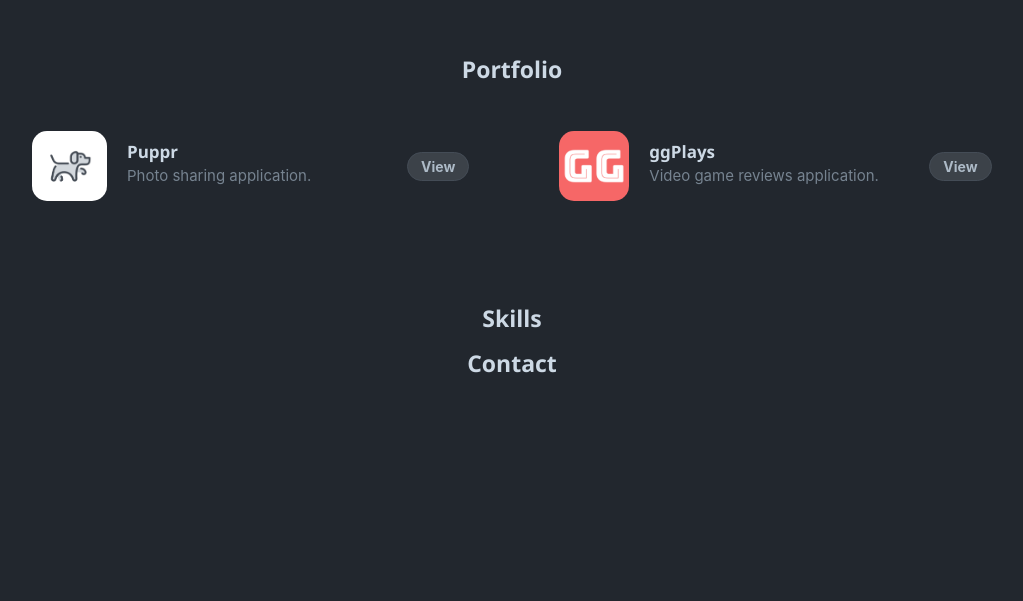
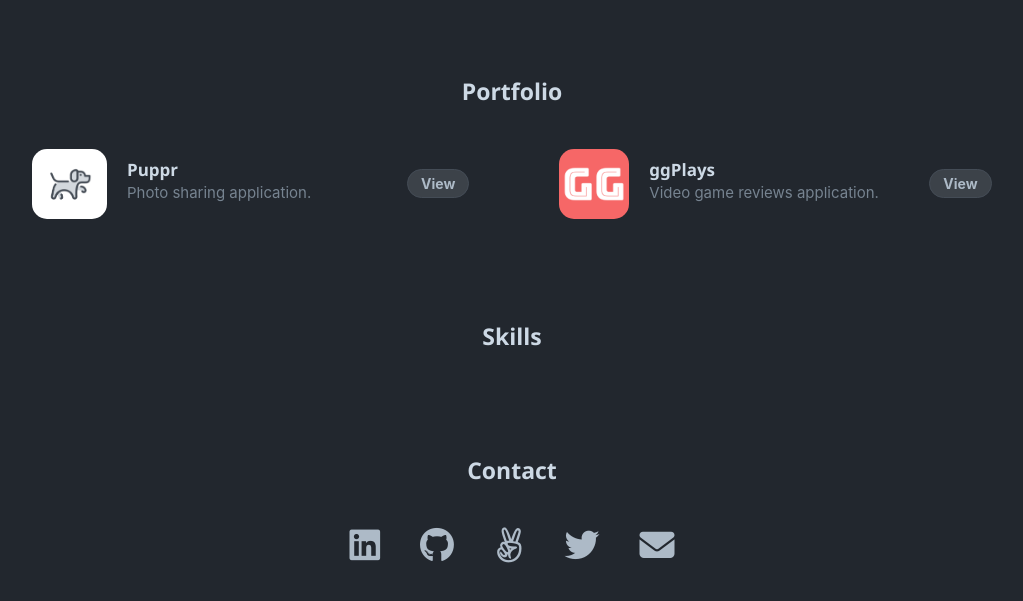
Before and after one commit to trnle/trnle.github.io, a React (Create React App) app: page / in a window 1280 px wide. Shown: the part 571-1172 px from the top of the page, without its empty margins (128-1151 px from the left). Before the commit the page ends 961 px from the top, so only its background shows below. Built offline with nearby package versions, Linux system fonts and the light colour scheme.

Commit message:
Contact icons

```diff
--- a/public/index.html
+++ b/public/index.html
@@ -11,6 +11,7 @@
       content="Web site created using create-react-app"
     />
     <title>Tran Le</title>
+    <script src="https://kit.fontawesome.com/f7da87194d.js" crossorigin="anonymous"></script>
   </head>
   <body>
     <noscript>You need to enable JavaScript to run this app.</noscript>
--- a/src/components/AboutMe/AboutMe.css
+++ b/src/components/AboutMe/AboutMe.css
@@ -1,4 +1,4 @@
 #about-me {
   margin-top: 100px;
-
+  margin-bottom: 100px;
 }
--- a/src/components/AboutMe/index.js
+++ b/src/components/AboutMe/index.js
@@ -4,7 +4,7 @@ function AboutMe() {
   return (
     <div id='about-me'>
       <div id='test'>
-        <p>Hi, I'm Tran!</p>
+        <h2>Hi, I'm Tran!</h2>
       </div>
     </div>
   )
--- /dev/null
+++ b/src/components/Contact/Contact.css
@@ -0,0 +1,24 @@
+#contact {
+  /* margin-bottom: 100px; */
+  margin: 0 100px 100px;
+}
+
+#contact h3 {
+  margin-bottom: 40px;
+}
+
+#contact-links {
+  display: flex;
+  justify-content: center;
+
+}
+
+.fab, .fas {
+  font-size: 35px;
+  margin: 0 20px;
+}
+
+.fab:hover, .fas:hover {
+  transition-duration: 0.3s;
+  color: #77828f;
+}
--- a/src/components/Contact/index.js
+++ b/src/components/Contact/index.js
@@ -1,7 +1,26 @@
+import './Contact.css';
+
 function Contact() {
   return (
     <div id='contact'>
       <h3>Contact</h3>
+      <div id='contact-links'>
+        <a href='https://www.linkedin.com/in/trnle'>
+          <i className='fab fa-linkedin'></i>
+        </a>
+        <a href='https://github.com/trnle_'>
+          <i className='fab fa-github'></i>
+        </a>
+        <a href='https://angel.co/u/tran-le-5'>
+          <i className='fab fa-angellist'></i>
+        </a>
+        <a href='https://twitter.com/tranle_'>
+          <i className='fab fa-twitter'></i>
+        </a>
+        <a href='mailto:tranle97@gmail.com'>
+          <i className='fas fa-envelope'></i>
+        </a>
+      </div>
     </div>
   )
 }
--- a/src/components/Portfolio/Portfolio.css
+++ b/src/components/Portfolio/Portfolio.css
@@ -9,7 +9,7 @@
 }
 
 #portfolio h3 {
-  margin-bottom: 45px;
+  margin-bottom: 40px;
 }
 
 .view-modal {
--- /dev/null
+++ b/src/components/Skills/Skills.css
@@ -0,0 +1,3 @@
+#skills {
+  margin-bottom: 100px;
+}
--- a/src/components/Skills/index.js
+++ b/src/components/Skills/index.js
@@ -1,3 +1,5 @@
+import './Skills.css';
+
 function Skills() {
   return (
     <div id='skills'>
```
